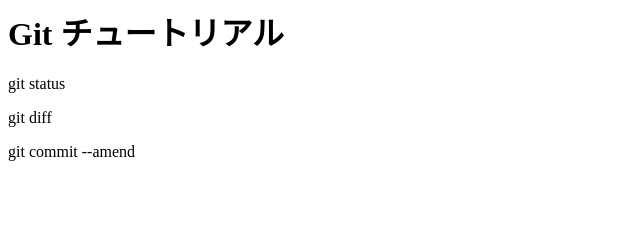
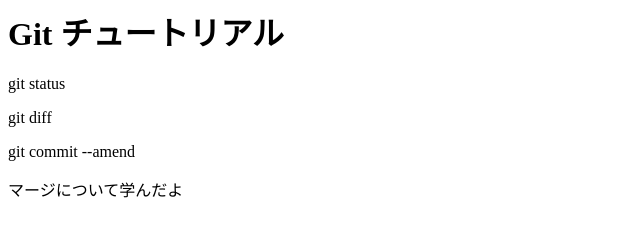
Before and after one commit to godai25/git_tutorial, a plain HTML site: page index.html in a window 1280 px wide. Shown: the whole page, without its empty margins (0-640 px from the left). Drawn offline with Linux system fonts and the light colour scheme.

Commit message:
メッセージを追加しました

```diff
--- a/index.html
+++ b/index.html
@@ -2,3 +2,4 @@
 <p>git status</p>
 <p>git diff</p>
 <p>git commit --amend</p>
+<p>マージについて学んだよ</p>
```
